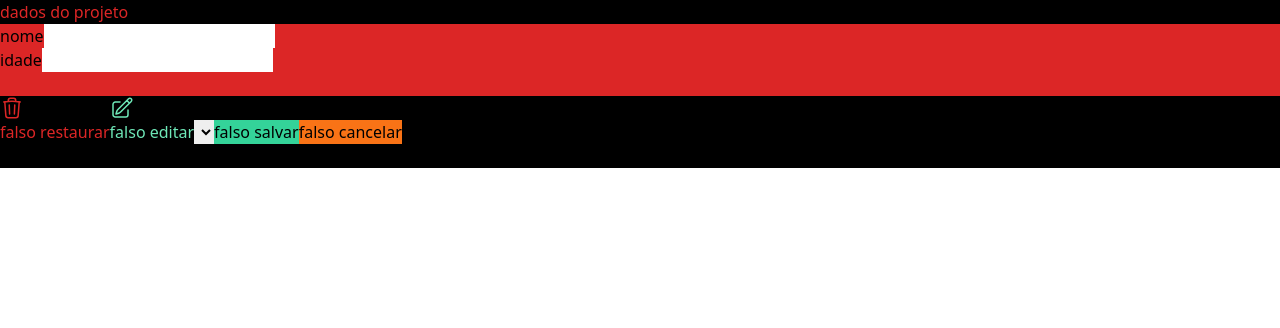
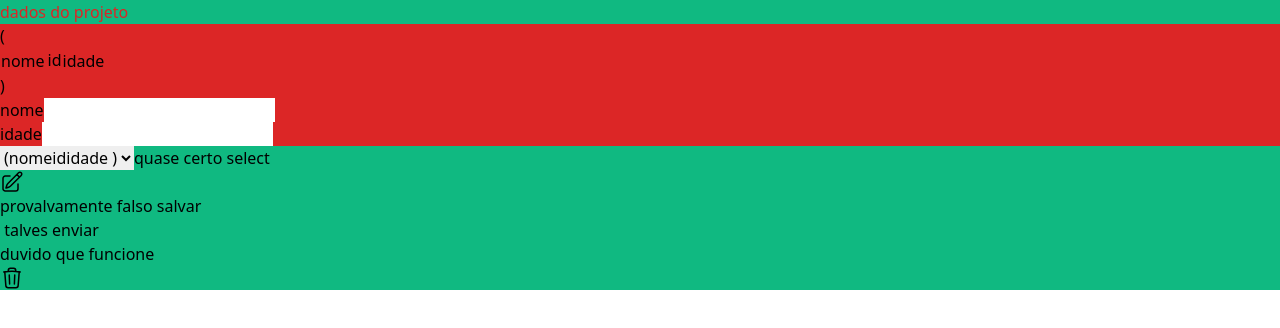
Before and after one commit to viniciusgit2/quase-feito, a Next.js app: page / in a window 1280 px wide. Shown: the top 328 px of the page. Built offline with nearby package versions, Linux system fonts and the light colour scheme.

Commit message:
com um button meia boca

```diff
--- a/pages/Botoes.tsx
+++ b/pages/Botoes.tsx
@@ -6,13 +6,13 @@ import Tabela from "./Tabela";
 import Formulario from "./Formulario";
 export default function Botoes(){
     return(
-        <div>
-            <  button className="focus-visible:relative bg-gradient-to-br divide-red-600-500  text-red-600">< Iconedeletar></Iconedeletar>falso restaurar</button>
-            <button onReset={Formulario}> </button>
-            <button className="focus-visible:relative bg-gradient-to-br divide-green-500  text-emerald-300"> <Iconeeditar></Iconeeditar>falso editar</button>
-          <select className={"Cliente"}> falso selecionar</select>
-          <button className="bg-emerald-400"autoSave="Formulario">falso salvar</button>
-            <button className="bg-orange-500">falso cancelar</button>
+        <div className="outline-yellow-400">
+            <h1><select> <option > <Tabela></Tabela></option> <option><Formulario/></option></select>quase certo select <Iconeeditar/> </h1>
+
+            <h2> <button autoSave="Formulario">provalvamente falso salvar </button></h2>
+            <h3> <button onSubmit={Formulario}> </button> talves enviar</h3>
+            <h4> <button type="reset">duvido que funcione</button><Iconedeletar/></h4>
+
         </div>
     )
-}
+    }
--- a/pages/Formulario.tsx
+++ b/pages/Formulario.tsx
@@ -8,7 +8,7 @@ export default function Formulario (){
         <div className="bg-red-600">
 
         <><Entrada type texto={"nome"} onchange></Entrada><Entrada texto="idade"tipo={"number"}></Entrada></>
-        <button ></button>
+
         </div>
             )
             }
--- a/pages/Tabela.tsx
+++ b/pages/Tabela.tsx
@@ -2,5 +2,5 @@ import Cliente from "./Cliente"
 
 export default function Tabela(){
 
-    return(<table><tr><td>nome</td><td/>id<td>idade</td></tr> <tr><Cliente/></tr></table>)
+    return <div className="bg-red-600">(<table><tr><td>nome</td><td/>id<td>idade</td></tr> <tr><Cliente/></tr></table>)</div>
 }
--- a/pages/iconedeletar.tsx
+++ b/pages/iconedeletar.tsx
@@ -1,4 +1,4 @@
-export default function  iconedeletar(){
+export default function  Iconedeletar(){
 
 
    return(
--- a/pages/index.tsx
+++ b/pages/index.tsx
@@ -5,18 +5,18 @@ import styles from '../styles/Home.module.css'
 import Formulario from './Formulario'
 import Cliente from './Cliente'
 import Botoes from './Botoes'
+import Tabela from './Tabela'
 
 
 
 const Home: NextPage = () => {
   return (
 
-    <div className={'bg-black'}>
+    <div className={'bg-emerald-500'}>
       <h1 className='text-red-600'>dados do projeto</h1>
-      <h2><Cliente />
-      </h2>
+<h2> <Tabela/></h2>
       <h3><Formulario /></h3>
-      <h4 ><Botoes />falsos Botoes</h4>
+  <h4><Botoes/></h4>
     </div>
   )
 }
--- a/tsconfig.json
+++ b/tsconfig.json
@@ -9,7 +9,7 @@
     "noEmit": true,
     "esModuleInterop": true,
     "module": "esnext",
-    "moduleResolution": "node",
+    "moduleResolution": "Node16",
     "resolveJsonModule": true,
     "isolatedModules": true,
     "jsx": "preserve",
```
